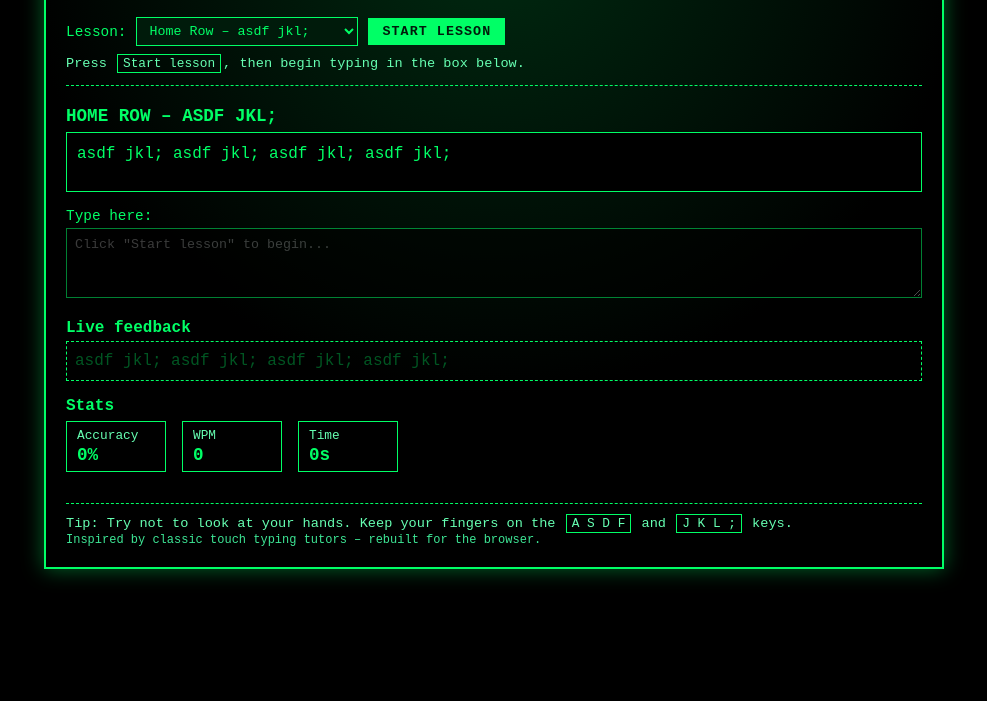
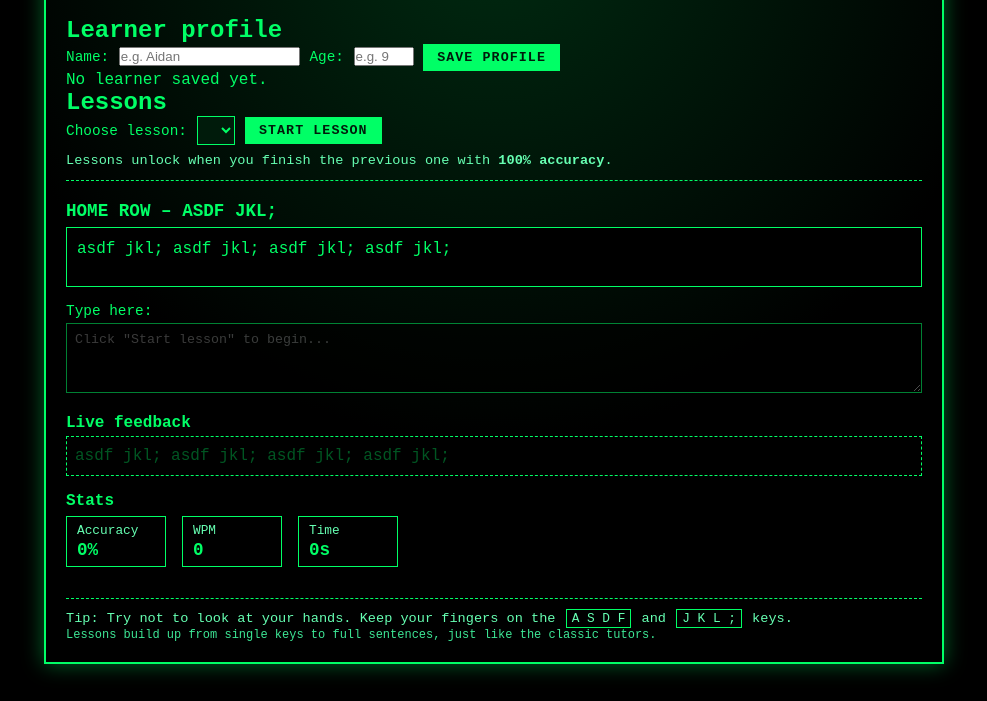
Before and after one commit to scottecomm/typing-course, a plain HTML site: page index.html in a window 1280 px wide. Shown: the part 99-800 px from the top of the page, without its empty margins (146-1133 px from the left). Drawn offline with Linux system fonts and the light colour scheme.

Commit message:
Update index.html

```diff
--- a/index.html
+++ b/index.html
@@ -13,28 +13,46 @@
       <p class="tagline">Retro-style touch typing practice in your browser.</p>
     </header>
 
-    <section class="controls">
-      <div class="control-row">
-        <label for="lesson-select">Lesson:</label>
-        <select id="lesson-select">
-          <option value="home-row">Home Row – asdf jkl;</option>
-          <option value="home-row-words">Home Row – simple words</option>
-          <!-- You can add more lessons later -->
-        </select>
-        <button id="start-btn">Start lesson</button>
+    <!-- Learner profile -->
+    <section class="profile-panel">
+      <h2 class="section-title">Learner profile</h2>
+      <div class="profile-row">
+        <label for="learner-name">Name:</label>
+        <input id="learner-name" type="text" placeholder="e.g. Aidan" />
+        <label for="learner-age">Age:</label>
+        <input id="learner-age" type="number" min="5" max="120" placeholder="e.g. 9" />
+        <button id="save-profile-btn" type="button">Save profile</button>
       </div>
-      <p class="hint">
-        Press <span class="key-cap">Start lesson</span>, then begin typing in the box below.
+      <p id="profile-summary" class="profile-summary">
+        No learner saved yet.
       </p>
     </section>
 
+    <!-- Lesson controls -->
+    <section class="controls">
+      <h2 class="section-title">Lessons</h2>
+      <div class="control-row">
+        <label for="lesson-select">Choose lesson:</label>
+        <select id="lesson-select">
+          <!-- Filled by JavaScript -->
+        </select>
+        <button id="start-btn" type="button">Start lesson</button>
+      </div>
+      <p class="hint">
+        Lessons unlock when you finish the previous one with <strong>100% accuracy</strong>.
+      </p>
+    </section>
+
+    <!-- Lesson text -->
     <section class="lesson-panel">
-      <h2 id="lesson-title">Home Row – asdf jkl;</h2>
+      <h2 id="lesson-title">Lesson</h2>
+      <p id="lesson-desc" class="lesson-desc"></p>
       <div id="target-text" class="target-text">
         <!-- Filled by JavaScript -->
       </div>
     </section>
 
+    <!-- Typing input -->
     <section class="typing-panel">
       <label for="typing-input" class="typing-label">Type here:</label>
       <textarea
@@ -49,6 +67,7 @@
       ></textarea>
     </section>
 
+    <!-- Live feedback -->
     <section class="feedback-panel">
       <h3>Live feedback</h3>
       <div id="live-feedback" class="live-feedback">
@@ -56,6 +75,7 @@
       </div>
     </section>
 
+    <!-- Stats -->
     <section class="stats-panel">
       <h3>Stats</h3>
       <div class="stats-grid">
@@ -82,7 +102,7 @@
         <span class="key-cap">J K L ;</span> keys.
       </p>
       <p class="small-print">
-        Inspired by classic touch typing tutors – rebuilt for the browser.
+        Lessons build up from single keys to full sentences, just like the classic tutors.
       </p>
     </footer>
   </div>
```
